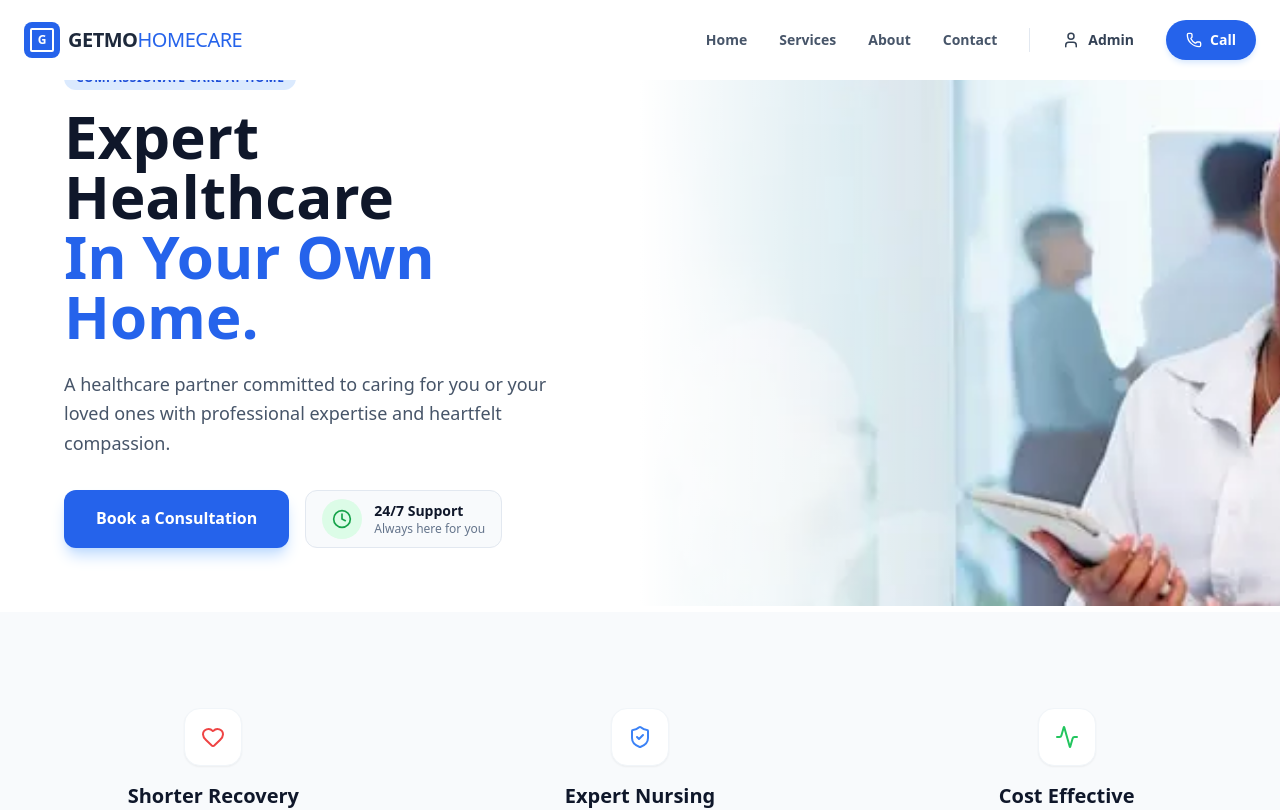
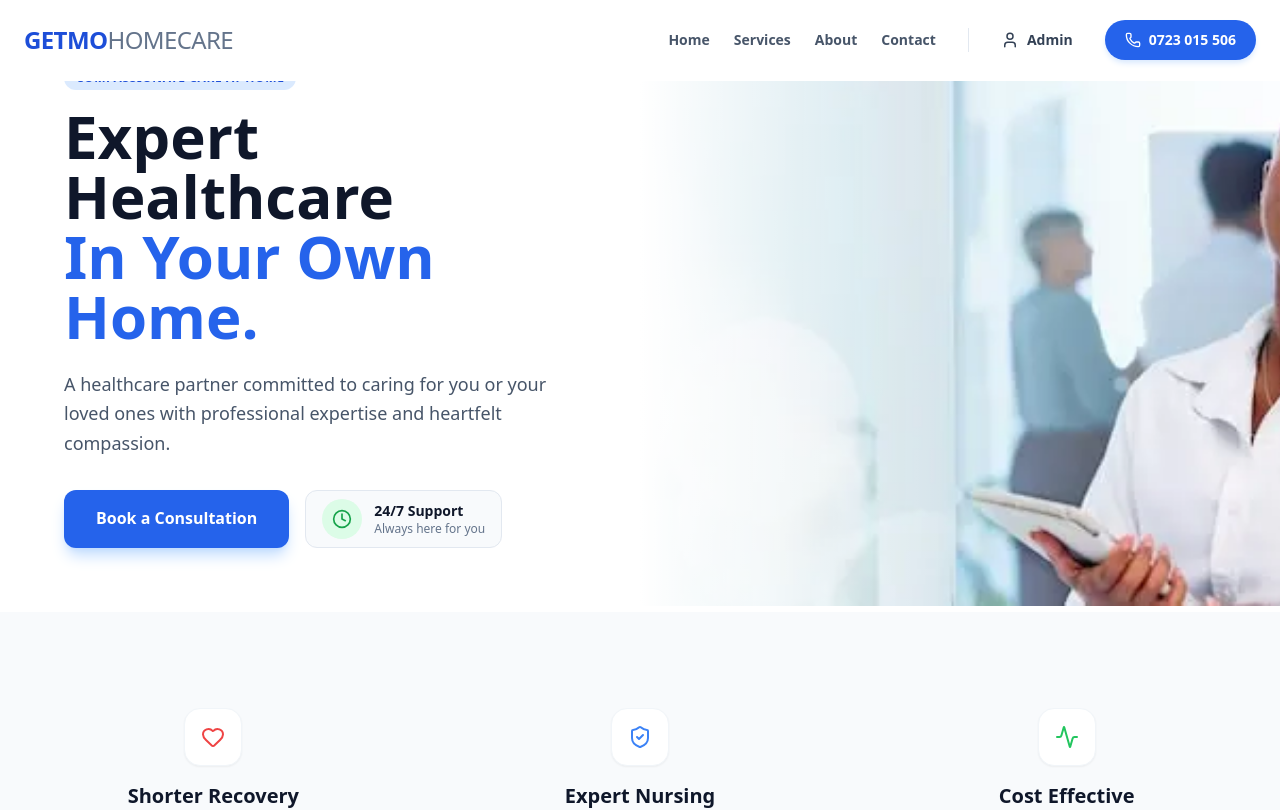
Before and after one commit to myusercloud/getmo-frontend, a React app in the folder frontend/: page / in a window 1280 px wide. Shown: the top 810 px of the page. Built offline with nearby package versions, Linux system fonts and the light colour scheme; the HTML template or start-up script is replaced by a standard one.

Commit message:
feat: enhance Navbar component with improved styling and mobile menu functionality

```diff
--- a/frontend/src/components/Navbar.jsx
+++ b/frontend/src/components/Navbar.jsx
@@ -1,14 +1,12 @@
 import { useState, useEffect } from "react";
-import { Link, useLocation } from "react-router-dom";
-// Optional: Install lucide-react for icons
+import { Link } from "react-router-dom";
 import { Menu, X, User, Phone } from "lucide-react";
 
 export default function Navbar() {
   const [isOpen, setIsOpen] = useState(false);
   const [scrolled, setScrolled] = useState(false);
-  const location = useLocation();
 
-  // Add shadow on scroll
+  // Handle scroll effect for a more dynamic UI
   useEffect(() => {
     const handleScroll = () => setScrolled(window.scrollY > 20);
     window.addEventListener("scroll", handleScroll);
@@ -17,41 +15,46 @@ export default function Navbar() {
 
   const navLinks = [
     { name: "Home", path: "/" },
-    { name: "Services", path: "/#services" },
-    { name: "About", path: "/#about" },
-    { name: "Contact", path: "/#contact" },
+    { name: "Services", path: "#services" },
+    { name: "About", path: "#about" },
+    { name: "Contact", path: "#contact" },
   ];
 
   return (
-    <nav className={`fixed w-full z-50 transition-all duration-300 ${
-      scrolled ? "bg-white/90 backdrop-blur-md shadow-sm py-3" : "bg-white py-5"
-    }`}>
+    <nav
+      className={`fixed w-full z-50 transition-all duration-300 border-b ${
+        scrolled
+          ? "bg-white/90 backdrop-blur-md py-3 shadow-sm border-slate-200"
+          : "bg-white py-5 border-transparent"
+      }`}
+    >
       <div className="max-w-7xl mx-auto px-6 flex justify-between items-center">
 
-        {/* LOGO */}
+        {/* LOGO SECTION */}
         <Link to="/" className="flex items-center gap-2 group">
-          <div className="bg-blue-600 p-1.5 rounded-lg group-hover:rotate-3 transition-transform">
-            <div className="w-6 h-6 border-2 border-white rounded-sm flex items-center justify-center text-white font-bold text-xs">G</div>
+          <div className="text-2xl font-black text-blue-700 tracking-tight">
+            GETMO<span className="text-slate-500 font-light">HOMECARE</span>
           </div>
-          <h1 className="text-xl font-black tracking-tight text-slate-800">
-            GETMO<span className="text-blue-600 font-light">HOMECARE</span>
-          </h1>
         </Link>
 
-        {/* DESKTOP NAV */}
+        {/* DESKTOP NAVIGATION */}
         <div className="hidden md:flex items-center space-x-8">
+          <div className="flex space-x-6">
             {navLinks.map((link) => (
               <a
                 key={link.name}
                 href={link.path}
-              className="text-sm font-semibold text-slate-600 hover:text-blue-600 transition-colors"
+                className="text-sm font-semibold text-slate-600 hover:text-blue-700 transition-colors"
               >
                 {link.name}
               </a>
             ))}
+          </div>
 
+          {/* Divider */}
           <div className="h-6 w-px bg-slate-200 mx-2"></div>
 
+          {/* Admin Link */}
           <Link
             to="/login"
             className="flex items-center gap-2 text-sm font-bold text-slate-700 hover:text-blue-700 transition-colors"
@@ -60,41 +63,52 @@ export default function Navbar() {
             Admin
           </Link>
 
+          {/* Call CTA */}
           <a
             href="tel:0723015506"
-            className="bg-blue-600 hover:bg-blue-700 text-white px-5 py-2.5 rounded-full text-sm font-bold transition-all shadow-md shadow-blue-100 flex items-center gap-2"
+            className="flex items-center gap-2 bg-blue-600 hover:bg-blue-700 text-white px-5 py-2.5 rounded-full text-sm font-semibold transition-all shadow-md shadow-blue-100"
           >
-            <Phone size={16} />
-            Call
+            <Phone size={16} /> 0723 015 506
           </a>
         </div>
 
-        {/* MOBILE TOGGLE */}
-        <button className="md:hidden text-slate-800" onClick={() => setIsOpen(!isOpen)}>
+        {/* MOBILE MENU TOGGLE */}
+        <button
+          className="md:hidden text-slate-800 p-2"
+          onClick={() => setIsOpen(!isOpen)}
+          aria-label="Toggle Menu"
+        >
           {isOpen ? <X size={28} /> : <Menu size={28} />}
         </button>
       </div>
 
-      {/* MOBILE MENU */}
+      {/* MOBILE MENU DROPDOWN */}
       {isOpen && (
-        <div className="absolute top-full left-0 w-full bg-white border-b border-slate-100 p-6 flex flex-col space-y-4 md:hidden animate-in slide-in-from-top duration-300">
+        <div className="absolute top-full left-0 w-full bg-white border-b border-slate-200 p-6 flex flex-col space-y-4 md:hidden shadow-xl animate-in fade-in slide-in-from-top-4">
           {navLinks.map((link) => (
             <a
               key={link.name}
               href={link.path}
               onClick={() => setIsOpen(false)}
-              className="text-lg font-medium text-slate-700"
+              className="text-lg font-medium text-slate-700 hover:text-blue-700"
             >
               {link.name}
             </a>
           ))}
+          <hr className="border-slate-100" />
           <Link
             to="/login"
-            className="text-lg font-medium text-blue-600 flex items-center gap-2"
+            className="flex items-center gap-2 text-lg font-medium text-slate-700"
             onClick={() => setIsOpen(false)}
           >
-            Admin Login
+            <User size={20} /> Admin Login
           </Link>
+          <a
+            href="tel:0723015506"
+            className="flex items-center justify-center gap-2 bg-blue-600 text-white py-4 rounded-xl font-bold"
+          >
+            <Phone size={20} /> Call Now
+          </a>
         </div>
       )}
     </nav>
```
Also changed, not shown: frontend/src/assets/getmo1logo-removebg-preview.png (added). Lines whose indentation alone changed are shown as unchanged.
